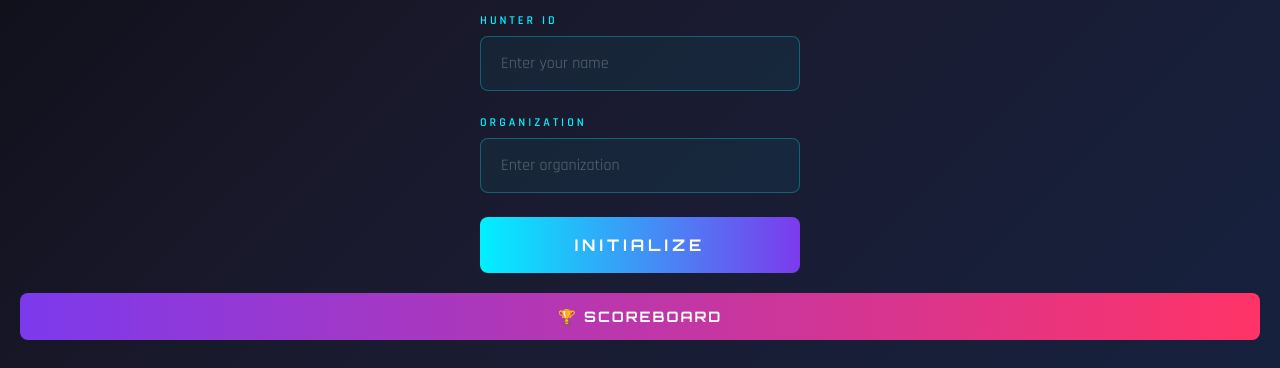
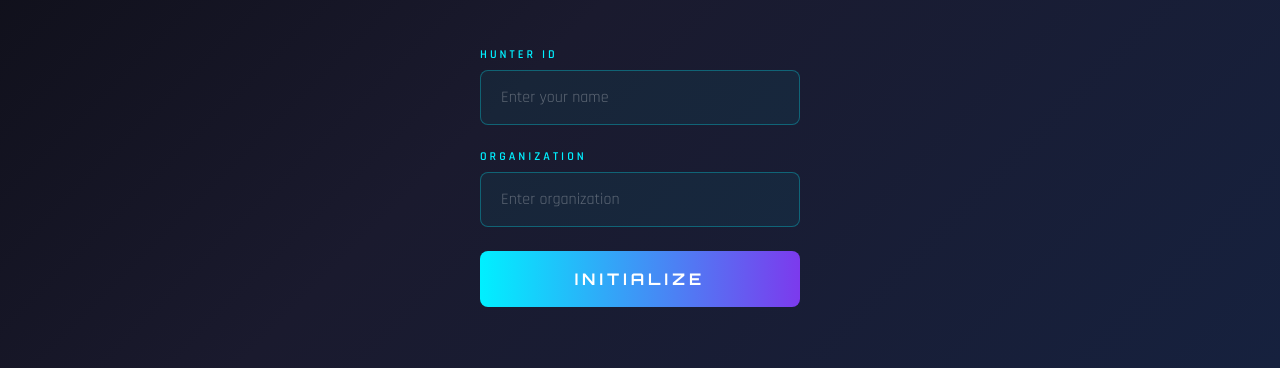
Before and after one commit to ApoorvS17/ITSummitGame, a plain HTML site: page index.html in a window 1280 px wide. Shown: the part 432-800 px from the top of the page. Drawn offline with Linux system fonts and the light colour scheme.

Commit message:
Update index.html

```diff
--- a/index.html
+++ b/index.html
@@ -63,9 +63,7 @@
                 </button>
             </form>
 
-            <button id="scoreboard-btn" class="scoreboard-btn">
-                <span>🏆 SCOREBOARD</span>
-            </button>
+
         </div>
 
         <div id="game-page" class="page">
```
